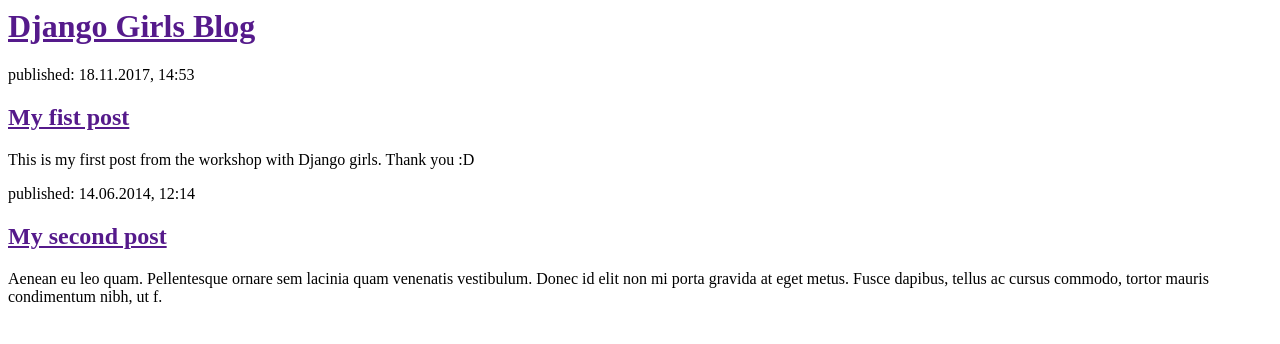
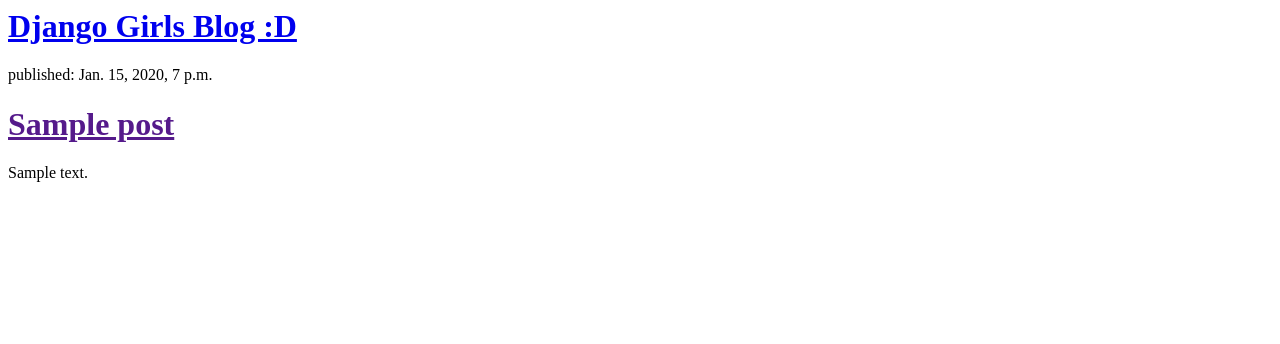
Before and after one commit to somisome/my_first_blog, a Django app: template blog/templates/blog/post_list.html in a window 1280 px wide. Shown: the top 344 px of the page. Run offline with Django 3.2, Linux system fonts and the light colour scheme; the template is opened without the code that fills it: values that come from a table or form of the project are taken from there, others are empty; tables that the repository leaves empty hold one stand-in row (values such as "Sample post").

Commit message:
Modified templates to display posts from database.

```diff
--- a/blog/templates/blog/post_list.html
+++ b/blog/templates/blog/post_list.html
@@ -3,21 +3,19 @@
         <title>Django Girls blog</title>
     </head>
     <body>
-        <div>
-            <h1><a href="">Django Girls Blog</a></h1>
-        </div>
+		<div>
+		    <h1><a href="/">Django Girls Blog :D</a></h1>
+		</div>
 
-        <div>
-            <p>published: 18.11.2017, 14:53</p>
-            <h2><a href="">My fist post</a></h2>
-            <p>This is my first post from the workshop with Django girls. Thank you :D
-            </p>
-        </div>
+		{% for post in posts %}
 
-        <div>
-            <p>published: 14.06.2014, 12:14</p>
-            <h2><a href="">My second post</a></h2>
-            <p>Aenean eu leo quam. Pellentesque ornare sem lacinia quam venenatis vestibulum. Donec id elit non mi porta gravida at eget metus. Fusce dapibus, tellus ac cursus commodo, tortor mauris condimentum nibh, ut f.</p>
-        </div>
+	    <div>
+	        <p>published: {{ post.published_date }}</p>
+	        <h1><a href="">{{ post.title }}</a></h1>
+	        <p>{{ post.text|linebreaksbr }}</p>
+	    </div>
+
+		{% endfor %}
+
     </body>
 </html>
--- a/blog/views.py
+++ b/blog/views.py
@@ -1,5 +1,7 @@
 from django.shortcuts import render
+from django.utils import timezone
+from .models import Post
 
-# Create your views here.
 def post_list(request):
-    return render(request, 'blog/post_list.html', {})
+    posts = Post.objects.filter(published_date__lte=timezone.now()).order_by('published_date')
+    return render(request, 'blog/post_list.html', {'posts': posts})
```
